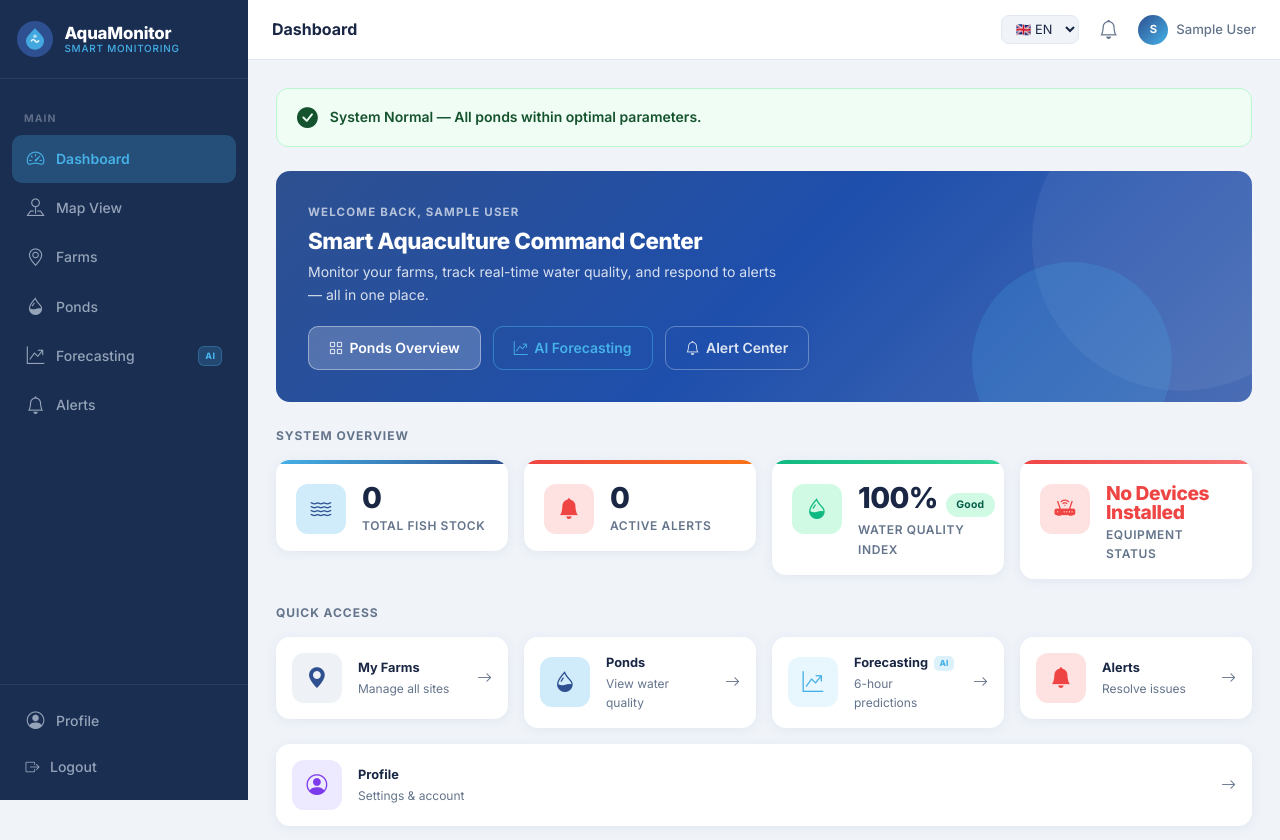
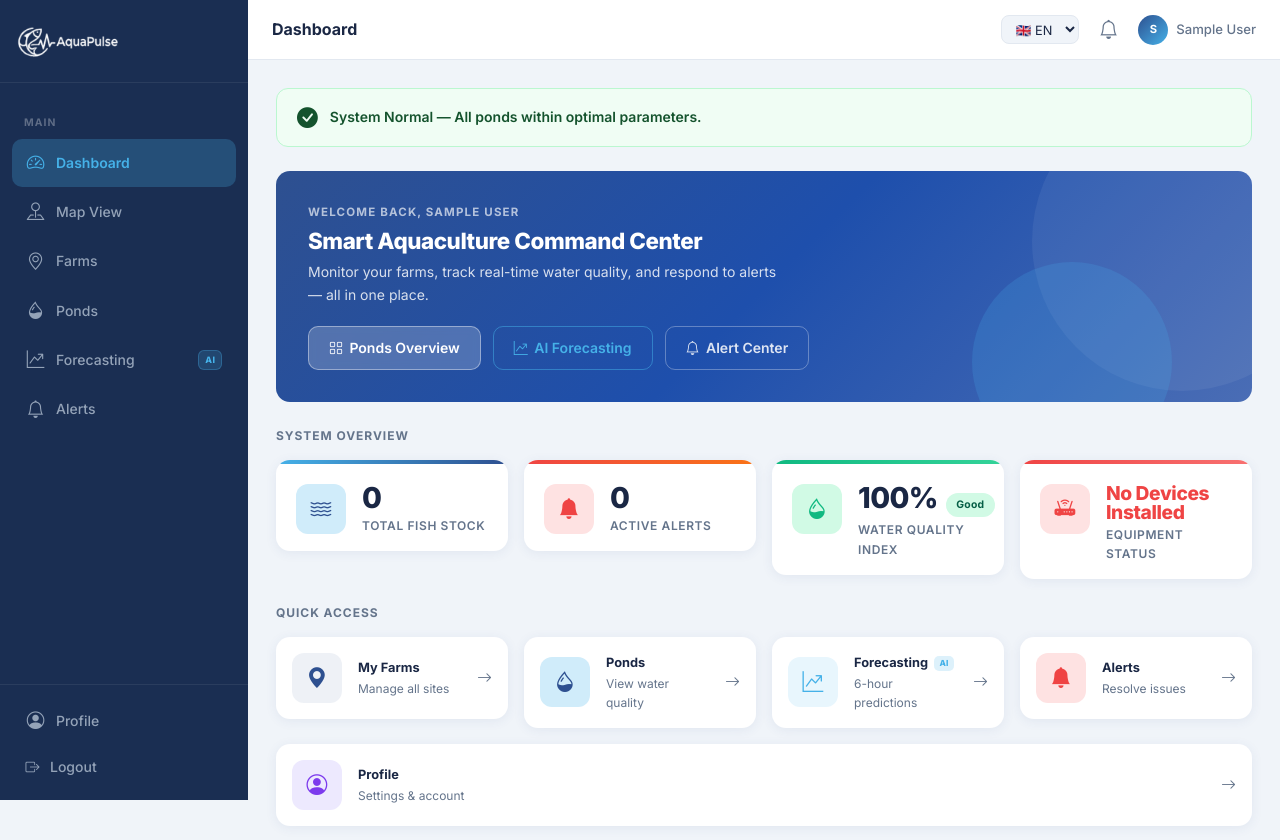
Before and after one commit to AmineNekhla/aquaMonitor, a Django app: page / in a window 1280 px wide. Shown: the top 840 px of the page. Run offline with Django 4.2, Linux system fonts and the light colour scheme; the visitor is signed in with stand-in values (Sample User, id 1); data that the repository does not hold is empty; parts of the project's set-up code (start-up, migrations or seed data) failed here and were passed over.

Commit message:
rebrand: rename AquaMonitor to AquaPulse, add new logo

```diff
--- a/monitoring/templates/monitoring/alerts.html
+++ b/monitoring/templates/monitoring/alerts.html
@@ -1,7 +1,7 @@
 {% extends 'monitoring/base.html' %}
 {% load i18n %}
 
-{% block title %}{% trans "Alerts" %} — AquaMonitor{% endblock %}
+{% block title %}{% trans "Alerts" %} — AquaPulse{% endblock %}
 {% block page_title %}{% trans "Alert Center" %}{% endblock %}
 
 {% block content %}
--- a/monitoring/templates/monitoring/base.html
+++ b/monitoring/templates/monitoring/base.html
@@ -5,8 +5,8 @@
 <head>
   <meta charset="UTF-8" />
   <meta name="viewport" content="width=device-width, initial-scale=1.0" />
-  <meta name="description" content="AquaMonitor — Smart Aquaculture Monitoring System" />
-  <title>{% block title %}AquaMonitor{% endblock %}</title>
+  <meta name="description" content="AquaPulse — Smart Aquaculture Monitoring System" />
+  <title>{% block title %}AquaPulse{% endblock %}</title>
 
   <!-- Google Font: Inter -->
   <link rel="preconnect" href="https://fonts.googleapis.com" />
@@ -17,7 +17,7 @@
   <link href="https://cdn.jsdelivr.net/npm/bootstrap@5.3.2/dist/css/bootstrap.min.css" rel="stylesheet" />
   <!-- Bootstrap Icons -->
   <link href="https://cdn.jsdelivr.net/npm/bootstrap-icons@1.11.3/font/bootstrap-icons.min.css" rel="stylesheet" />
-  <!-- AquaMonitor Design System -->
+  <!-- AquaPulse Design System -->
   <link rel="stylesheet" href="{% static 'css/main.css' %}" />
 
   {% block extra_css %}{% endblock %}
@@ -32,16 +32,8 @@
   <div class="offcanvas-header" style="border-bottom: 1px solid rgba(255,255,255,0.07);">
     <!-- Logo -->
     <div class="d-flex align-items-center gap-2" id="mobileSidebarLabel">
-      <svg width="34" height="34" viewBox="0 0 40 40" fill="none" xmlns="http://www.w3.org/2000/svg" aria-label="AquaMonitor logo">
-        <circle cx="20" cy="20" r="20" fill="#2e5090"/>
-        <path d="M20 8 C14 14 10 18 10 22 C10 27.5 14.5 32 20 32 C25.5 32 30 27.5 30 22 C30 18 26 14 20 8Z" fill="#45B1E8" opacity="0.9"/>
-        <path d="M16 22 Q18 19 20 22 Q22 25 24 22" stroke="white" stroke-width="1.8" stroke-linecap="round" fill="none" opacity="0.85"/>
-        <circle cx="20" cy="17" r="2" fill="white" opacity="0.6"/>
-      </svg>
-      <div>
-        <div style="font-size:1rem; font-weight:800; color:#fff; line-height:1.1;">AquaMonitor</div>
-        <div style="font-size:0.58rem; color:#45B1E8; font-weight:600; letter-spacing:0.1em; text-transform:uppercase;">Smart Monitoring</div>
-      </div>
+      <img src="{% static 'images/aquapulse_logo.png' %}" alt="AquaPulse logo"
+           style="height:38px; width:auto; object-fit:contain; filter:brightness(0) invert(1);" />
     </div>
     <button type="button" class="btn-close btn-close-white" data-bs-dismiss="offcanvas" aria-label="Close"></button>
   </div>
@@ -135,19 +127,11 @@
   <nav id="sidebar" class="sidebar d-none d-md-flex flex-column" aria-label="Main navigation">
 
     <!-- Brand -->
-    <a href="{% url 'dashboard' %}" class="sidebar-brand" aria-label="AquaMonitor Home">
-      <div class="sidebar-brand-icon">
-        <svg width="36" height="36" viewBox="0 0 40 40" fill="none" xmlns="http://www.w3.org/2000/svg" aria-hidden="true">
-          <circle cx="20" cy="20" r="20" fill="#2e5090"/>
-          <path d="M20 8 C14 14 10 18 10 22 C10 27.5 14.5 32 20 32 C25.5 32 30 27.5 30 22 C30 18 26 14 20 8Z" fill="#45B1E8" opacity="0.9"/>
-          <path d="M16 22 Q18 19 20 22 Q22 25 24 22" stroke="white" stroke-width="1.8" stroke-linecap="round" fill="none" opacity="0.85"/>
-          <circle cx="20" cy="17" r="2" fill="white" opacity="0.6"/>
-        </svg>
-      </div>
-      <div class="sidebar-brand-text">
-        <span class="sidebar-brand-name">AquaMonitor</span>
-        <span class="sidebar-brand-tagline">Smart Monitoring</span>
-      </div>
+    <a href="{% url 'dashboard' %}" class="sidebar-brand" aria-label="AquaPulse Home">
+      <img src="{% static 'images/aquapulse_logo.png' %}" alt="AquaPulse"
+           style="height:42px; width:auto; max-width:160px; object-fit:contain;
+                  filter:brightness(0) invert(1); transition:opacity 0.2s;"
+           class="sidebar-logo-img" />
     </a>
 
     <!-- Main Navigation -->
--- a/monitoring/templates/monitoring/create_farm.html
+++ b/monitoring/templates/monitoring/create_farm.html
@@ -1,7 +1,7 @@
 {% extends 'monitoring/base.html' %}
 {% load static %}
 
-{% block title %}Create Farm – AquaMonitor{% endblock %}
+{% block title %}Create Farm – AquaPulse{% endblock %}
 {% block page_title %}Create New Farm{% endblock %}
 
 {% block content %}
--- a/monitoring/templates/monitoring/dashboard.html
+++ b/monitoring/templates/monitoring/dashboard.html
@@ -2,7 +2,7 @@
 {% load static %}
 {% load i18n %}
 
-{% block title %}{% trans "Dashboard" %} — AquaMonitor{% endblock %}
+{% block title %}{% trans "Dashboard" %} — AquaPulse{% endblock %}
 {% block page_title %}{% trans "Dashboard" %}{% endblock %}
 
 {% block content %}
--- a/monitoring/templates/monitoring/farm_detail.html
+++ b/monitoring/templates/monitoring/farm_detail.html
@@ -1,6 +1,6 @@
 {% extends 'monitoring/base.html' %}
 
-{% block title %}{{ farm.name }} – AquaMonitor{% endblock %}
+{% block title %}{{ farm.name }} – AquaPulse{% endblock %}
 {% block page_title %}Farm: {{ farm.name }}{% endblock %}
 
 {% block content %}
--- a/monitoring/templates/monitoring/farms.html
+++ b/monitoring/templates/monitoring/farms.html
@@ -1,7 +1,7 @@
 {% extends 'monitoring/base.html' %}
 {% load static %}
 
-{% block title %}Farms – AquaMonitor{% endblock %}
+{% block title %}Farms – AquaPulse{% endblock %}
 {% block page_title %}My Farms{% endblock %}
 
 {% block content %}
--- a/monitoring/templates/monitoring/map.html
+++ b/monitoring/templates/monitoring/map.html
@@ -1,7 +1,7 @@
 {% extends 'monitoring/base.html' %}
 {% load i18n %}
 
-{% block title %}{% trans "Geospatial Map – AquaMonitor" %}{% endblock %}
+{% block title %}{% trans "Geospatial Map – AquaPulse" %}{% endblock %}
 {% block page_title %}{% trans "Geospatial Center" %}{% endblock %}
 
 {% block extra_css %}
--- a/monitoring/templates/monitoring/ponds.html
+++ b/monitoring/templates/monitoring/ponds.html
@@ -2,7 +2,7 @@
 {% load static %}
 {% load i18n %}
 
-{% block title %}{% trans "Ponds" %} — AquaMonitor{% endblock %}
+{% block title %}{% trans "Ponds" %} — AquaPulse{% endblock %}
 {% block page_title %}{% trans "Ponds Overview" %}{% endblock %}
 
 {% block content %}
--- a/monitoring/templates/monitoring/profile.html
+++ b/monitoring/templates/monitoring/profile.html
@@ -1,6 +1,6 @@
 {% extends 'monitoring/base.html' %}
 
-{% block title %}Profile – AquaMonitor{% endblock %}
+{% block title %}Profile – AquaPulse{% endblock %}
 {% block page_title %}My Profile{% endblock %}
 
 {% block content %}
```
Also changed, not shown: monitoring/templates/monitoring/login.html (+7 -20 lines), Picture1.png (added), static/images/aquapulse_logo.png (added).
